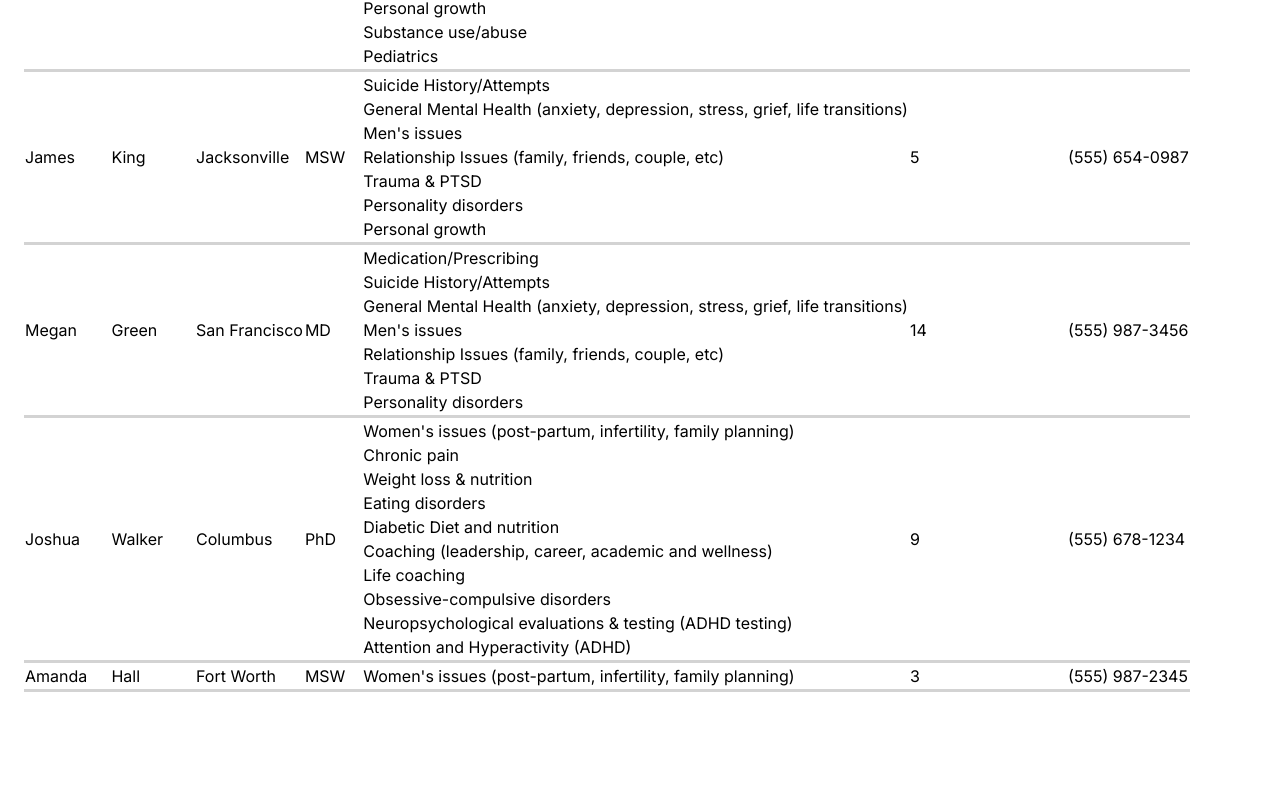
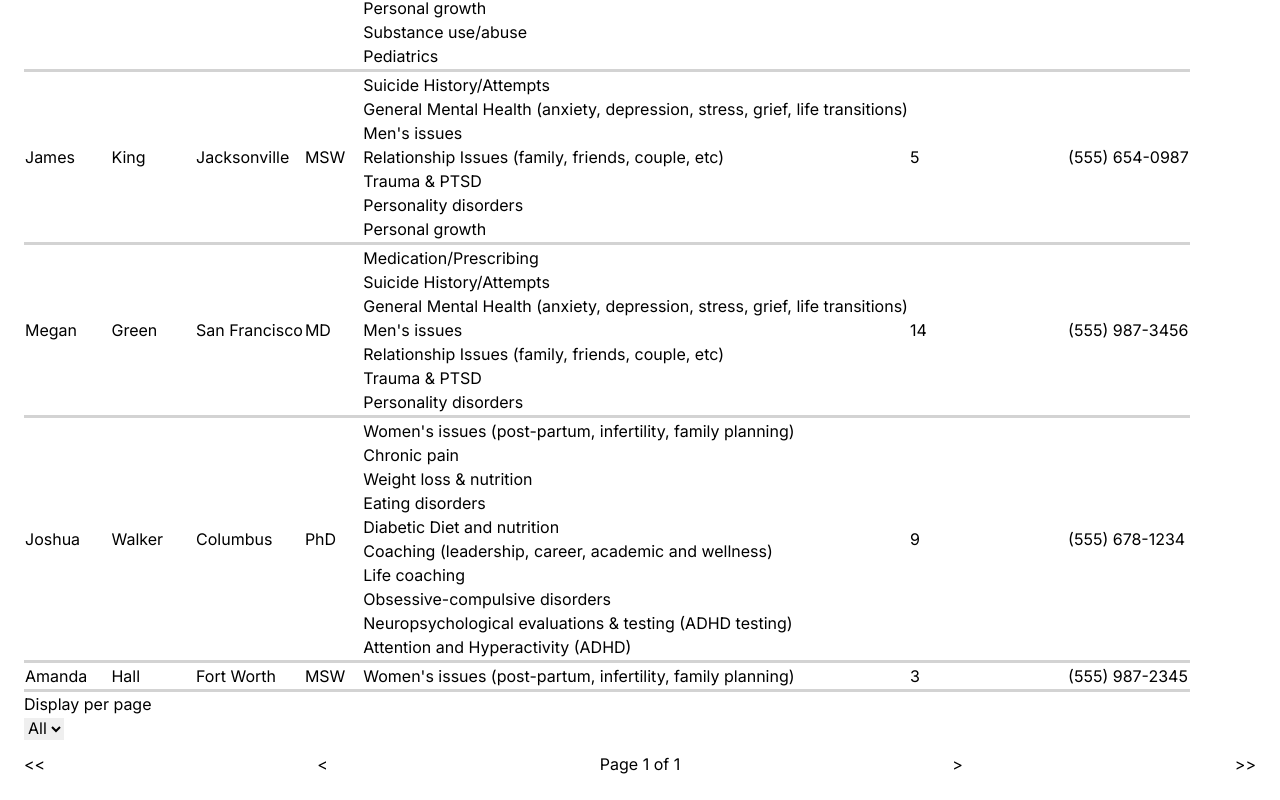
Before and after one commit to stephvelazquez/solace-take-home, a Next.js app: page / in a window 1280 px wide. Shown: the part 1794-2594 px from the top of the page. Before the commit the page ends 2510 px from the top, so only its background shows below. Built offline with nearby package versions, Linux system fonts and the light colour scheme.

Commit message:
Format conditional table component render, add select onchange function

```diff
--- a/src/app/components/pages/Advocates.tsx
+++ b/src/app/components/pages/Advocates.tsx
@@ -4,19 +4,28 @@ import { Table } from "../shared/Table";
 import { Loading } from "../shared/Loading";
 import { EmptyState } from "../shared/EmptyState";
 import { Advocate } from "@/app/types/advocate-types";
+import { ItemPerPgSelect } from "../shared/ItemPerPgSelect";
+import { Pagination } from "../shared/Pagination";
 
 const COLUMN_NAMES = ['First Name', 'Last Name', 'City', 'Degree', 'Specialties', 'Years of Experience', 'Phone Number']
+
+const OPTIONS = ["All", 5, 10, 20]
 
 export const Advocates = () => {
   const [advocates, setAdvocates] = useState<undefined | Advocate[]>(undefined);
   const [filteredAdvocates, setFilteredAdvocates] = useState<undefined | Advocate[]>(undefined);
   const [showFilteredResults, setShowFilteredResults] = useState<boolean>(false)
   const [searchStr, setSearchStr] = useState<string>("")
+  const [currPage, setCurrPage] = useState(1);
+  const [totalPages, setTotalPages] = useState(1);
+  const [itemsPerPg, setItemsPerPg] = useState("All");
+  const [numAdvocates, setNumAdvocates] = useState<number>(0)
 
   useEffect(() => {
     fetch("/api/advocates").then((response) => {
       response.json().then((jsonResponse) => {
         setAdvocates(jsonResponse.data);
+        setNumAdvocates(jsonResponse.data.length)
       });
     });
   }, []);
@@ -49,11 +58,29 @@ export const Advocates = () => {
     });
 
     setFilteredAdvocates(filteredAdvocateArr)
+    if (filteredAdvocateArr?.length === 0) setNumAdvocates(0)
+    else setNumAdvocates(filteredAdvocateArr?.length as number)
     setShowFilteredResults(true)
   }
 
   const onEnter = (e: KeyboardEvent<HTMLInputElement>) => {
     if(e.key === "Enter") onSearchClick()
+  }
+
+  const onSelectChange = (e: ChangeEvent<HTMLSelectElement>) => {
+    const { value } = e.target;
+
+    if(value === "All") {
+      setFilteredAdvocates(advocates);
+    } else {
+      setFilteredAdvocates(advocates?.slice(0, 0 + Number(value)));
+    }
+    setItemsPerPg(value);
+    setCurrPage(1);
+  };
+
+  const onPaginationClick = () => {
+    // Do something
   }
 
   return (
@@ -62,7 +89,25 @@ export const Advocates = () => {
       <div style={{ marginBottom: '20px' }}>
         <SearchInput onSearchClick={onSearchClick} onInputChange={onChange} onResetClick={onResetClick} inputLabel="Search for" value={searchStr} onEnter={onEnter} inputDisabled={advocates === undefined} resetDisabled={searchStr === "" && !showFilteredResults} searchBtnDisabled={searchStr === ""} />
       </div>
-      {advocates === undefined ? <Loading /> : (showFilteredResults && filteredAdvocates && filteredAdvocates.length < 1) ? <EmptyState /> : <Table columnNames={COLUMN_NAMES} tableData={showFilteredResults ? filteredAdvocates as Advocate[] : advocates as Advocate[]} />}
+      <div>
+        {advocates === undefined
+          ? <Loading />
+          : (showFilteredResults && filteredAdvocates && filteredAdvocates.length < 1)
+            ? <EmptyState />
+            : <Table columnNames={COLUMN_NAMES} tableData={showFilteredResults
+              ? filteredAdvocates as Advocate[]
+              : advocates as Advocate[]}
+            />
+        }
+      </div>
+      <div>
+        <ItemPerPgSelect onChange={onSelectChange} options={OPTIONS} disabled={advocates === undefined} />
+        <Pagination
+          totalPages={totalPages}
+          onClick={onPaginationClick}
+          currPage={currPage}
+        />
+      </div>
     </div>
   )
 }
--- a/src/app/components/shared/ItemPerPgSelect.tsx
+++ b/src/app/components/shared/ItemPerPgSelect.tsx
@@ -3,12 +3,13 @@ import { ChangeEvent } from "react";
 interface SelectProps {
   options: Array<string | number>
   onChange: (e: ChangeEvent<HTMLSelectElement>) => void
+  disabled?: boolean
 }
 
-export const ItemPerPgSelect = ({ options, onChange }: SelectProps) => (
+export const ItemPerPgSelect = ({ options, onChange, disabled = false }: SelectProps) => (
   <div>
     <p>{"Display per page"}</p>
-    <select name="advocatesPerPg" onChange={onChange}>
+    <select name="advocatesPerPg" onChange={onChange} disabled={disabled} >
       {options.map((item, idx) => (
         <option value={item} key={`${item}-${idx}`}>
           {item}
```
